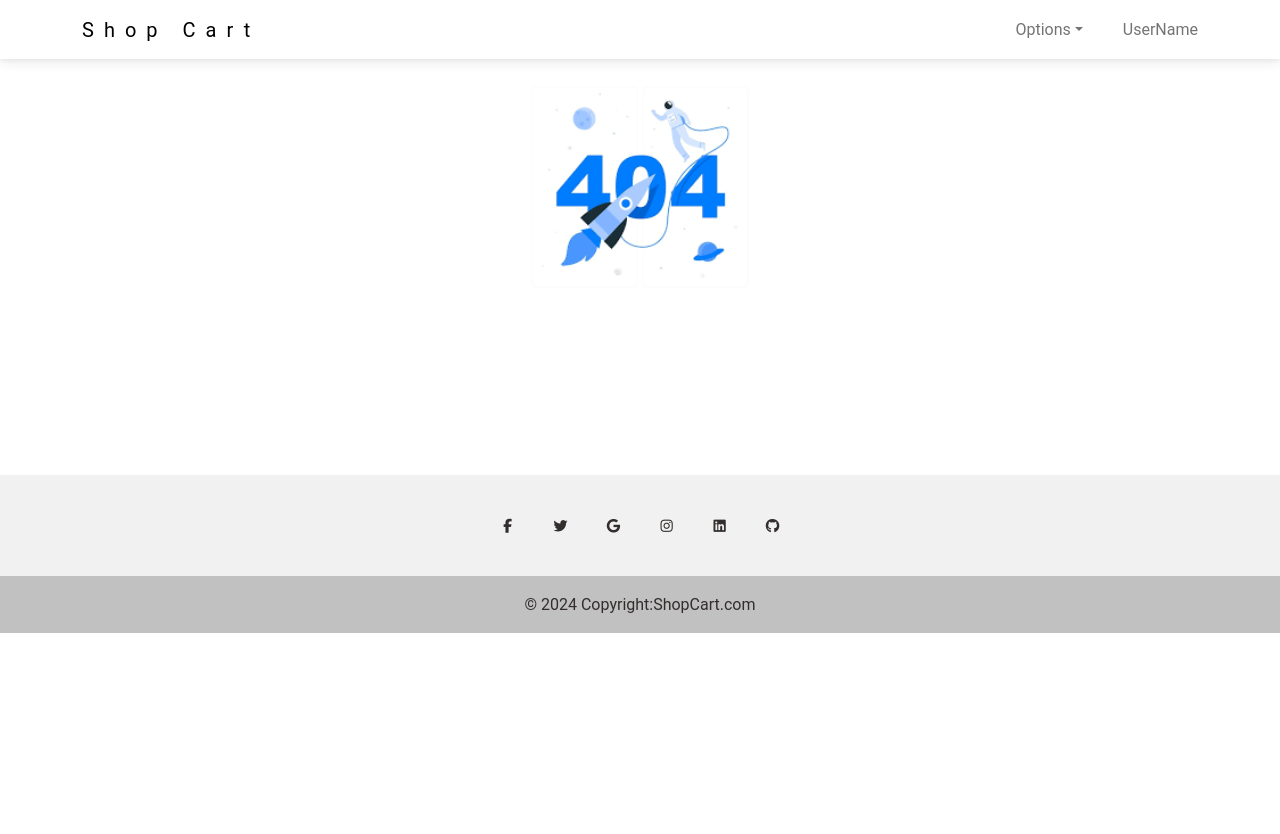
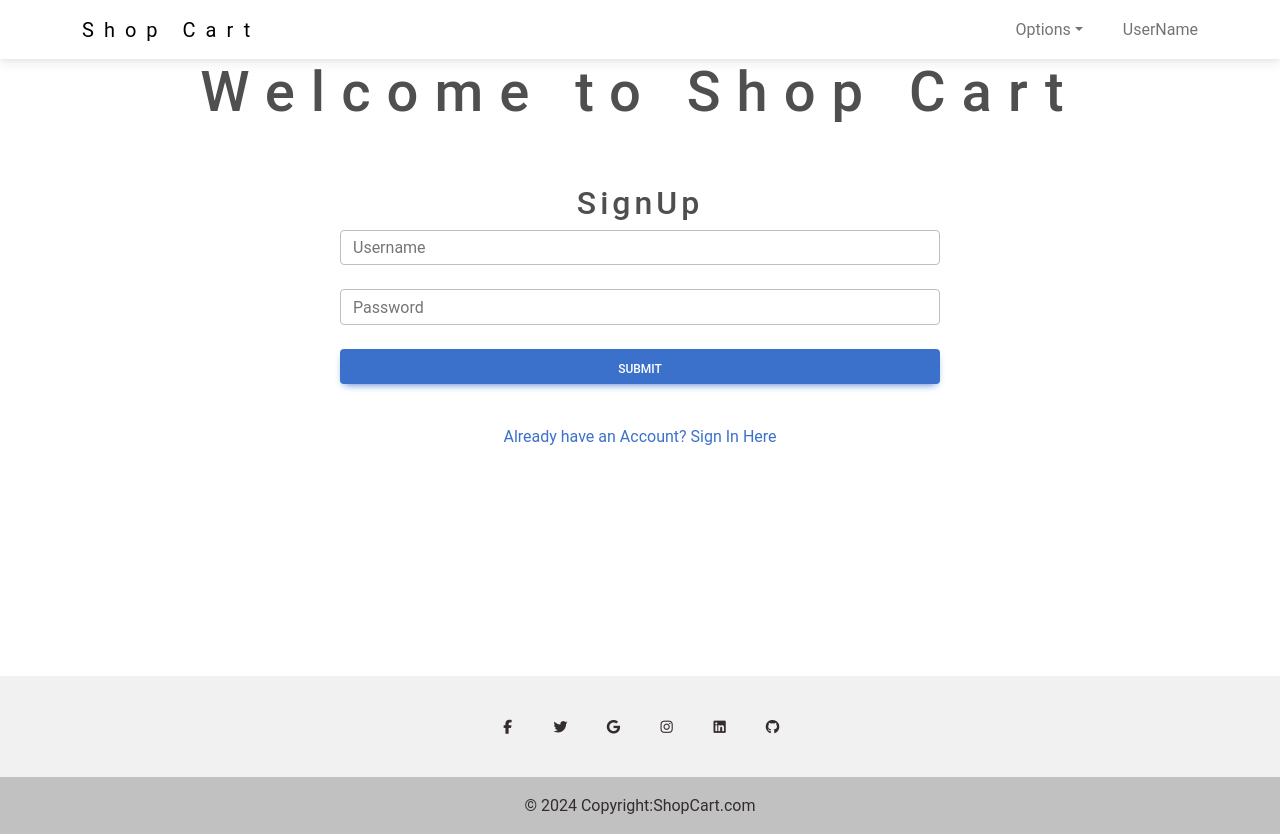
Before and after one commit to ROHANTHAKUR2004/E-commerce-React, a React (Vite) app: page /signUp in a window 1280 px wide. Before the commit the page ends 800 px from the top, so only its background shows below. Built offline with nearby package versions, Linux system fonts and the light colour scheme.

Commit message:
added signin and signup page

```diff
--- /dev/null
+++ b/src/components/Auth/Auth.jsx
@@ -0,0 +1,17 @@
+export default function Auth(){
+    return (
+        <>
+        <div className="input-group">
+                    <input type="text" className="form-control" placeholder="Username" id="loginUsername"/>
+                </div>
+                <div className="input-group">
+                    <input type="password" className="form-control" placeholder="Password" id="loginPassword"/>
+                </div>
+                <div className="input-group">
+                    <button className="form-control btn btn-primary">Submit</button>
+                </div>
+
+    </>
+
+    )
+}
--- a/src/components/Navbar/Header.jsx
+++ b/src/components/Navbar/Header.jsx
@@ -39,7 +39,9 @@ function Header(props){
                 <DropdownItem>Cart</DropdownItem>
                 <DropdownItem>Settings</DropdownItem>
                 <DropdownItem divider />
-                <DropdownItem>Logout</DropdownItem>
+                <DropdownItem>
+                  <Link to="/signin">Logout</Link>
+                </DropdownItem>
               </DropdownMenu>
             </UncontrolledDropdown>
             <NavbarText>UserName</NavbarText>
--- /dev/null
+++ b/src/pages/Authencation/Auth.css
@@ -0,0 +1,30 @@
+.home-title {
+    font-size: 3.5rem;
+    margin-top: 5rem;
+    letter-spacing: 1rem;
+}
+
+
+.login-wrapper {
+    width: 600px;
+    margin: 50px auto;
+}
+
+.login-wrapper .signup-btn {
+    cursor: pointer;
+    color: black;
+    padding: 1rem;
+}
+
+.login-wrapper .signup-btn:hover {
+    text-decoration: underline;
+}
+
+.input-group {
+    margin-bottom: 1.5rem;
+}
+
+.login-wrapper h4 {
+    font-size: 2rem;
+    letter-spacing: 4px;
+}
--- /dev/null
+++ b/src/pages/Authencation/Login.jsx
@@ -0,0 +1,27 @@
+import { Link } from 'react-router-dom'
+import Auth from '../../components/Auth/Auth'
+import './Auth.css'
+
+export default function Login(){
+    return(
+        <div className="container">
+            <div className="row">
+                <h2 className="home-title text-center">
+                    Welcome to Shop Cart
+                </h2>
+            </div>
+            <div className="login-wrapper" id="loginForm">
+                <h4 className="text-center">Login</h4>
+                <Auth/>
+                <div className="signup-btn text-center" id="showSignupBtn">
+                <Link to="/signup"> Dont have an Account? Sign Up Here </Link>
+                     </div>
+
+            </div>
+        </div>
+
+
+
+
+    )
+}
--- /dev/null
+++ b/src/pages/Authencation/SignUp.jsx
@@ -0,0 +1,28 @@
+
+import './Auth.css';
+
+import Auth from "../../components/Auth/Auth";
+import { Link } from 'react-router-dom';
+
+
+
+export default function SignUp(){
+    return(
+        <div className="container">
+        <div className="row">
+            <h2 className="home-title text-center">
+                Welcome to Shop Cart
+            </h2>
+        </div>
+        <div className="login-wrapper" id="loginForm">
+            <h4 className="text-center">SignUp</h4>
+            <Auth/>
+            <div className="signup-btn text-center" id="showSignupBtn">
+            <Link to="/signin">Already have an Account? Sign In Here</Link>
+            </div>
+
+        </div>
+    </div>
+
+    )
+}
--- a/src/routes/MainRoutes.jsx
+++ b/src/routes/MainRoutes.jsx
@@ -3,6 +3,8 @@ import Home from "../pages/home/Home"
 import Error from "../pages/home/error/Error"
 import Productlist from "../pages/Productlist/Productlist"
 import ProductDetails from "../pages/ProductDetails/ProductDetails"
+import Login from "../pages/Authencation/Login"
+import SignUp from "../pages/Authencation/SignUp"
 
 export default function MainRoutes() {
 
@@ -13,6 +15,8 @@ export default function MainRoutes() {
         <Route path="/" element={<Home/>}/>
         <Route path="/products"  element={<Productlist/>}/>
         <Route path="/product/:id" element={<ProductDetails/>}/>
+        <Route path="/signin" element={<Login/>}/>
+        <Route path="/signUp" element={<SignUp/>}/>
         <Route path="*" element={<Error/>} />
         {/*  <Route/> */}
 
```
